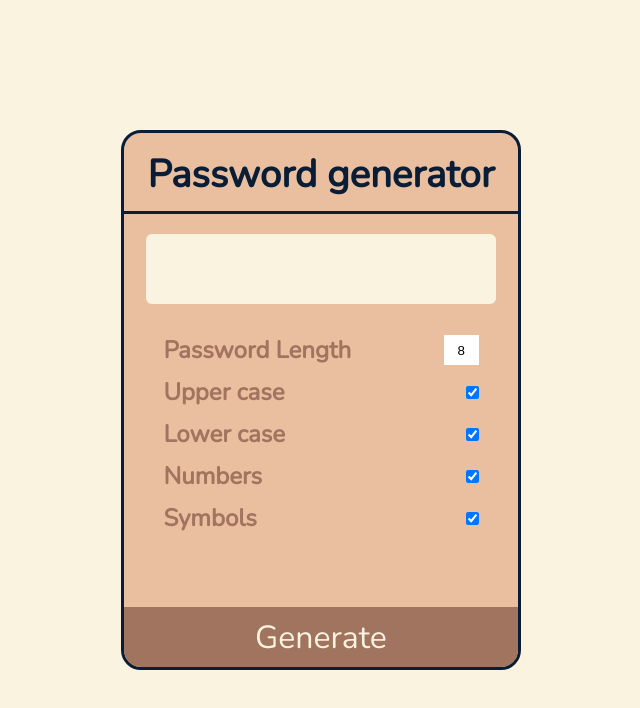
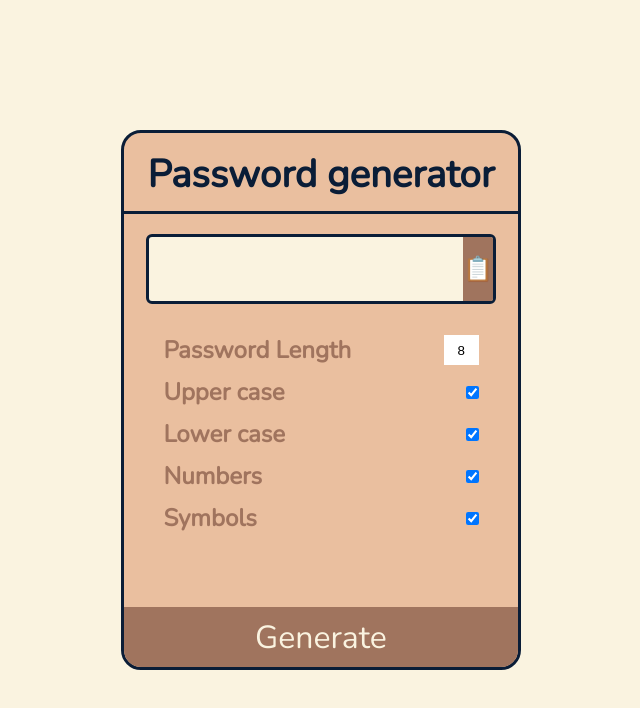
Before and after one commit to Vladimir-Stoikov/password-generator-react, a React (Create React App) app: page / in a window 1280 px wide. Shown: the top 708 px of the page, without its empty margins (319-959 px from the left). Built offline with nearby package versions, Linux system fonts and the light colour scheme; the HTML template or start-up script is replaced by a standard one.

Commit message:
Copy to clipboard

```diff
--- a/src/App.jsx
+++ b/src/App.jsx
@@ -5,7 +5,8 @@ import GenerateBtn from './components/GenerateBtn';
 import LengthSetting from './components/LengthSetting';
 import Setting from './components/Setting';
 import Title from './components/Title';
-import Warning from './components/Warmimg';
+import Warning from './components/Warning';
+import CopyBtn from './components/CopyBtn';
 
 const Main = styled.main`
   background-color: #eabf9f;
@@ -36,6 +37,16 @@ function App() {
 
   const [password, setPassword] = useState('');
   const [warningText, setWarningText] = useState('');
+
+  function copyPassword() {
+    if(password) {
+       console.log('Password is copys' + password);
+       navigator.clipboard.writeText(password);
+       setWarningText('Password copied to clipboard!')
+    } else {
+      setWarningText('Password in not created')
+    }
+  }
 
   function generatePassword() {
 
@@ -113,7 +124,8 @@ function App() {
       <Title text='Password generator' color='#0A1D37' fontSize='2.4rem' margin='15px auto 10px'/>
       <TitleLine />
       <Display text={password} />
-      <SettingsGroup>
+      <CopyBtn func={copyPassword}/>
+      <SettingsGroup >
         <LengthSetting text='Password Length' id='password-length'/>
         <Setting text='Upper case' id='setting-1'/>
         <Setting text='Lower case' id='setting-2'/>
--- /dev/null
+++ b/src/components/CopyBtn.jsx
@@ -0,0 +1,27 @@
+import React from 'react'
+import styled from 'styled-components'
+
+const CopyButton = styled.button`
+  position: absolute;
+  right: 25px;
+  top: 103.5px;
+  width: 30px;
+  height: 64px;
+  border: none;
+  border-bottom-right-radius: 2px;
+  border-top-right-radius: 2px;
+  font-size: 1.5rem;
+  background-color: #a0745e;
+  &:hover {
+    background-color: #b88e7a;
+  }
+  &:active {
+    background-color: #c49e8d;
+  }
+`
+
+export default function CopyBtn({id, func}) {
+  return (
+    <CopyButton id={id} onClick={func}>📋</CopyButton>
+  )
+}
--- a/src/components/Display.jsx
+++ b/src/components/Display.jsx
@@ -3,15 +3,17 @@ import styled from 'styled-components';
 
 const DisplaySection = styled.section`
 display: flex;
-justify-content: center;
+justify-content: start;
 align-items: center;
+padding: 10px;
 width: 350px;
 height: 70px;
 margin: 20px auto;
-text-align: center;
 background-color: #FAF3E0;
 border-radius: 6px;
 color: #0A1D37;
+font-size: 1.6rem;
+border: 3px solid #0A1D37;
 `
 
 export default function Display({text}) {
```
Also changed, not shown: src/components/Warning.jsx (renamed from src/components/Warmimg.jsx).
